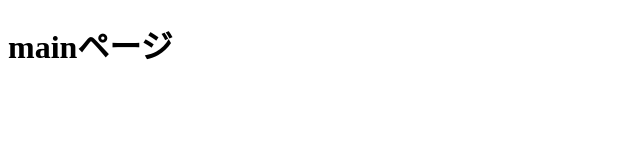
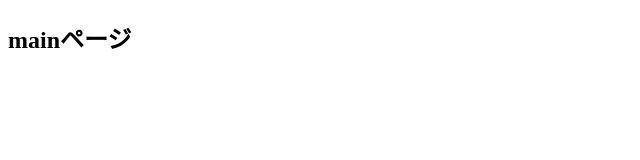
Before and after one commit to shake551/github_master_test, a plain HTML site: page index.html in a window 1280 px wide. Shown: the whole page, without its empty margins (0-640 px from the left). Drawn offline with Linux system fonts and the light colour scheme.

Commit message:
[update]h1 to h2

```diff
--- a/index.html
+++ b/index.html
@@ -7,6 +7,6 @@
   <title>Document</title>
 </head>
 <body>
-  <h1>mainページ</h1>
+  <h2>mainページ</h2>
 </body>
 </html>
```
